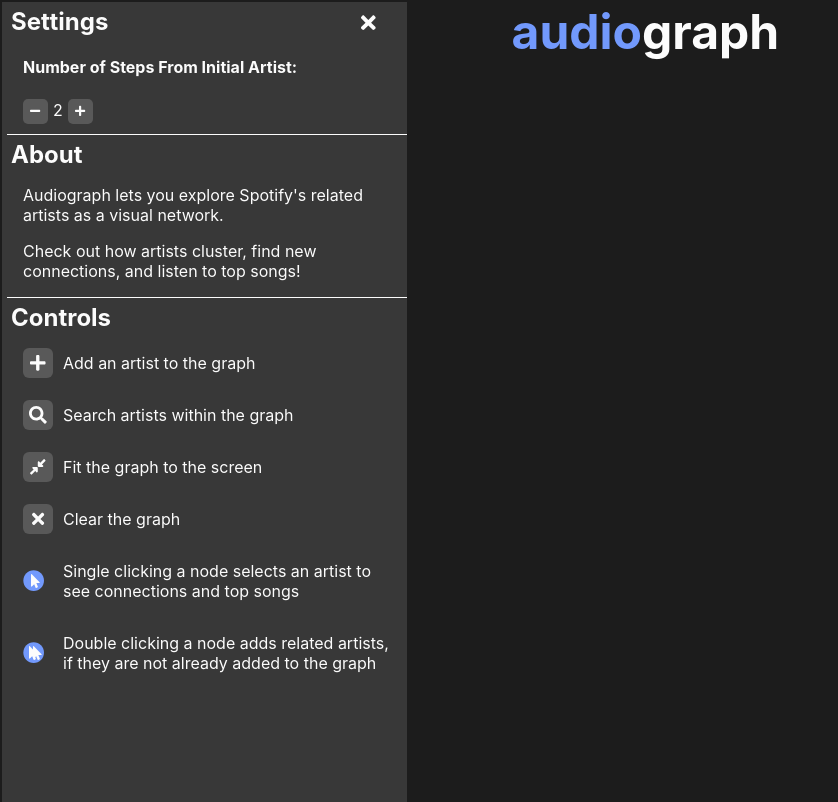
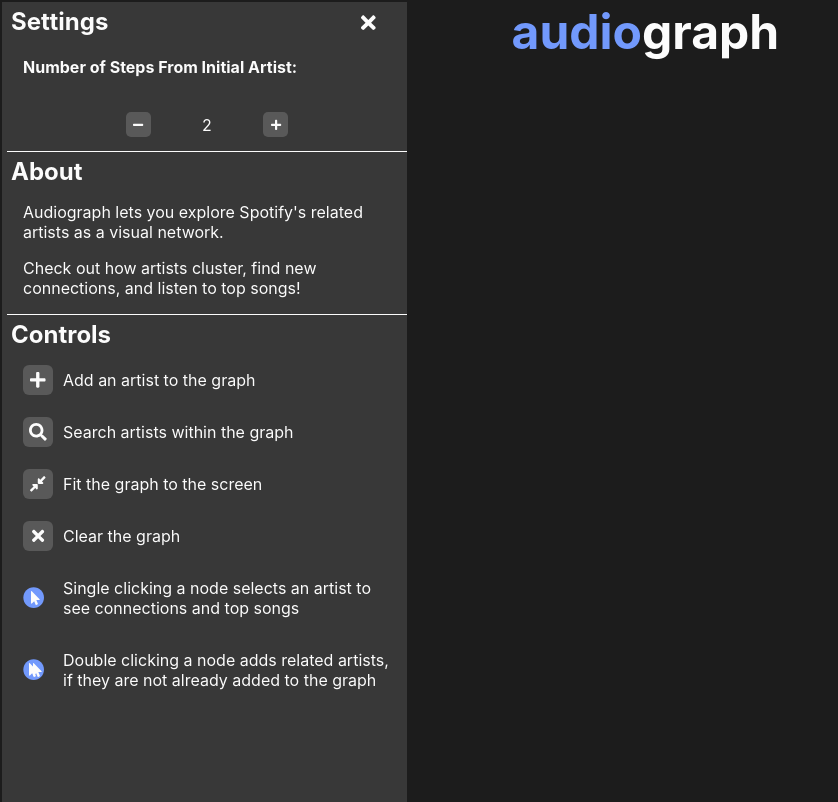
Before and after one commit to clarkepeterf/spotify-network-graph-ui, a React (Create React App) app: page / in a window 1280 px wide. Both pictures are taken after a click on the button 27 px from the left and 67 px from the top of the page. Shown: the whole page, without its empty margins (0-838 px from the left). Built offline with nearby package versions, Linux system fonts and the light colour scheme.

Commit message:
multiple changes:  - fix css to show missing buttons in production  - fix %PUBLIC_URL% missing for favicons  - change header, button contents, and initial steps to be aligned using css grid

```diff
--- a/public/index.html
+++ b/public/index.html
@@ -3,10 +3,9 @@
 
 <head>
   <meta charset="utf-8" />
-  <link rel="apple-touch-icon" sizes="180x180" href="/apple-touch-icon.png">
-  <link rel="icon" type="image/png" sizes="32x32" href="/favicon-32x32.png">
-  <link rel="icon" type="image/png" sizes="16x16" href="/favicon-16x16.png">
-  <link rel="manifest" href="/site.webmanifest">
+  <link rel="apple-touch-icon" sizes="180x180" href="%PUBLIC_URL%/apple-touch-icon.png">
+  <link rel="icon" type="image/png" sizes="32x32" href="%PUBLIC_URL%/favicon-32x32.png">
+  <link rel="icon" type="image/png" sizes="16x16" href="%PUBLIC_URL%/favicon-16x16.png">
   <meta name="msapplication-TileColor" content="#da532c">
   <meta name="theme-color" content="#ffffff">
   <link rel="icon" href="%PUBLIC_URL%/favicon.ico" />
--- a/src/Menu.css
+++ b/src/Menu.css
@@ -1,7 +1,8 @@
 
 .minus-button{
-    /* vertical-align: top; */
-    text-align: center;
+    display: grid;
+    justify-items: center;
+    align-items: center;
     background-color: hsl(0, 0%, 35%);
     color: hsla(0, 0%, 99%, 1);
     border:none;
@@ -9,12 +10,13 @@
     height: 25px;
     cursor: pointer;
     width: 25px;
-    margin-right: 5px;
-    margin-bottom: 10px;
+    justify-self: end;
+    align-self: center;
 }
 .plus-button{
-    /* vertical-align: top; */
-    text-align: center;
+    display: grid;
+    justify-items: center;
+    align-items: center;
     background-color: hsl(0, 0%, 35%);
     color: hsla(0, 0%, 99%, 1);
     border:none;
@@ -22,16 +24,22 @@
     height: 25px;
     cursor: pointer;
     width: 25px;
-    margin-left: 5px;
-    margin-bottom: 10px;
+    justify-self: start;
+    align-self: center;
+}
+
+.step-change{
+    display: grid;
+    grid-template-columns: auto auto auto;
+    justify-items: center;
 }
 
 .example-button{
-    display: block;
-    z-index: 100;
+    display: grid;
+    justify-items: center;
+    align-items: center;
     border-radius: 20%;
     background-color: hsl(0, 0%, 35%);
-    opacity: 100%;
     color: hsla(0, 0%, 99%, 1);
     border:none;
     height: 30px;
--- a/src/Menu.js
+++ b/src/Menu.js
@@ -31,14 +31,14 @@
                 <FontAwesomeIcon className="close-icon" onClick={() => { setIsOpen(false) }} icon={["fas", "times"]} size="lg" />
                 <h2>Settings</h2>
                 <h4>Number of Steps From Initial Artist:</h4>
-                <div>
+                <div className="step-change">
                     <button
                         className="minus-button"
                         onClick={() => { decrease() }}
                     >
                         <FontAwesomeIcon icon={["fas", "minus"]} size="sm" />
                     </button>
-                    {numberOfSteps}
+                    <p>{numberOfSteps}</p>
                     <button
                         className="plus-button"
                         onClick={() => { increase() }}
--- a/src/NetworkOptions.js
+++ b/src/NetworkOptions.js
@@ -31,6 +31,7 @@
         barnesHut: {
             avoidOverlap: 1,
             gravitationalConstant: -50000,
+
         }
     }
 };
--- a/src/PeterGraph.css
+++ b/src/PeterGraph.css
@@ -4,18 +4,20 @@
 }
 
 .menu-button{
+  display: grid;
+  align-items: center;
+  justify-items:center;
   position:absolute;
-  z-index: 100;
   margin-top: 50px;
   margin-left: 10px;
   border-radius: 20%;
   background-color: hsl(0, 0%, 35%);
-  opacity: 100%;
   color: hsla(0, 0%, 99%, 1);
   border:none;
   height: 30px;
   cursor: pointer;
   width: 30px;
+  z-index: 100;
 }
 
 .addToGraph{
@@ -33,33 +35,37 @@
 }
 
 .fit-button{
+  display: grid;
+  align-items: center;
+  justify-items:center;
   position:absolute;
-  z-index: 100;
   margin-top: 185px;
   margin-left: 10px;
   border-radius: 20%;
   background-color: hsl(0, 0%, 35%);
-  opacity: 100%;
   color: hsla(0, 0%, 99%, 1);
   border:none;
   height: 30px;
   cursor: pointer;
   width: 30px;
+  z-index: 100;
 }
 
 .reset-button{
+  display: grid;
+  align-items: center;
+  justify-items:center;
   position:absolute;
-  z-index: 100;
   margin-top: 230px;
   margin-left: 10px;
   border-radius: 20%;
   background-color: hsl(0, 0%, 35%);
-  opacity: 100%;
   color: hsla(0, 0%, 99%, 1);
   border:none;
   height: 30px;
   cursor: pointer;
   width: 30px;
+  z-index: 100;
 }
 
 
--- a/src/PeterGraph.js
+++ b/src/PeterGraph.js
@@ -22,6 +22,7 @@
   };
   const numberOfStepsRef = useRef(null)
 
+
   function storeSetStateRefs(artistFunc, containerHeightFunc) {
     setArtistRef.current = artistFunc
     setContainerHeightRef.current = containerHeightFunc
@@ -34,6 +35,8 @@
   function setNumberOfStepsRef(numberOfSteps) {
     numberOfStepsRef.current = numberOfSteps
   }
+
+
 
   const trie =
   {
@@ -144,12 +147,8 @@
   });
 
   const handleResize = async (event) => {
-    console.log("prev:", { width: prevContainerWidthRef, height: prevContainerHeightRef })
-    console.log("curr:", { width: containerRef.current.clientWidth, height: containerRef.current.clientHeight })
-    if (containerRef.current.clientWidth !== prevContainerWidthRef.current || containerRef.current.clientHeight !== prevContainerHeightRef.current) {
-      networkRef.current && networkRef.current.setSize(containerRef.current.clientWidth, containerRef.current.clientHeight) && networkRef.current.fit();
-      containerRef.current && setContainerHeightRef.current(containerRef.current.clientHeight)
-    }
+    networkRef.current && networkRef.current.setSize(containerRef.current.clientWidth, containerRef.current.clientHeight) && networkRef.current.fit();
+    containerRef.current && setContainerHeightRef.current(containerRef.current.clientHeight)
   }
 
   const convertArtistToNode = (artist) => {
@@ -162,6 +161,7 @@
   }
 
   const addRelatedArtists = async (artistId, degreesOfSeparation) => {
+
     if (degreesOfSeparation > 0) {
       const { x, y } = networkRef.current.getPosition(artistId);
       const relatedArtists = await getRelatedArtists(artistId);
@@ -191,11 +191,13 @@
       graphDataSets.nodes.add(node)
     }
     updateTrie(node)
+
   }
 
   const handleSearch = async (searchString) => {
     const initialArtist = await getArtistByName(searchString);
     const initialNode = convertArtistToNode(initialArtist);
+
     addNode(initialNode);
     addRelatedArtists(initialArtist.id, numberOfStepsRef.current).then(() => {
       networkRef.current.selectNodes([initialArtist.id]);
--- a/src/SpotifyEmbed.css
+++ b/src/SpotifyEmbed.css
@@ -8,7 +8,6 @@
     border-top-left-radius: 20%;
     border-top-right-radius: 20%;
     background-color: hsl(0, 0%, 35%);
-    opacity: 100%;
     display: block;
     margin-left: 270px;
     color: hsla(0, 0%, 99%, 1);
```
Also changed, not shown: package.json (line endings or trailing spaces), 1 other file (tests, documents, lock files or other folders).
